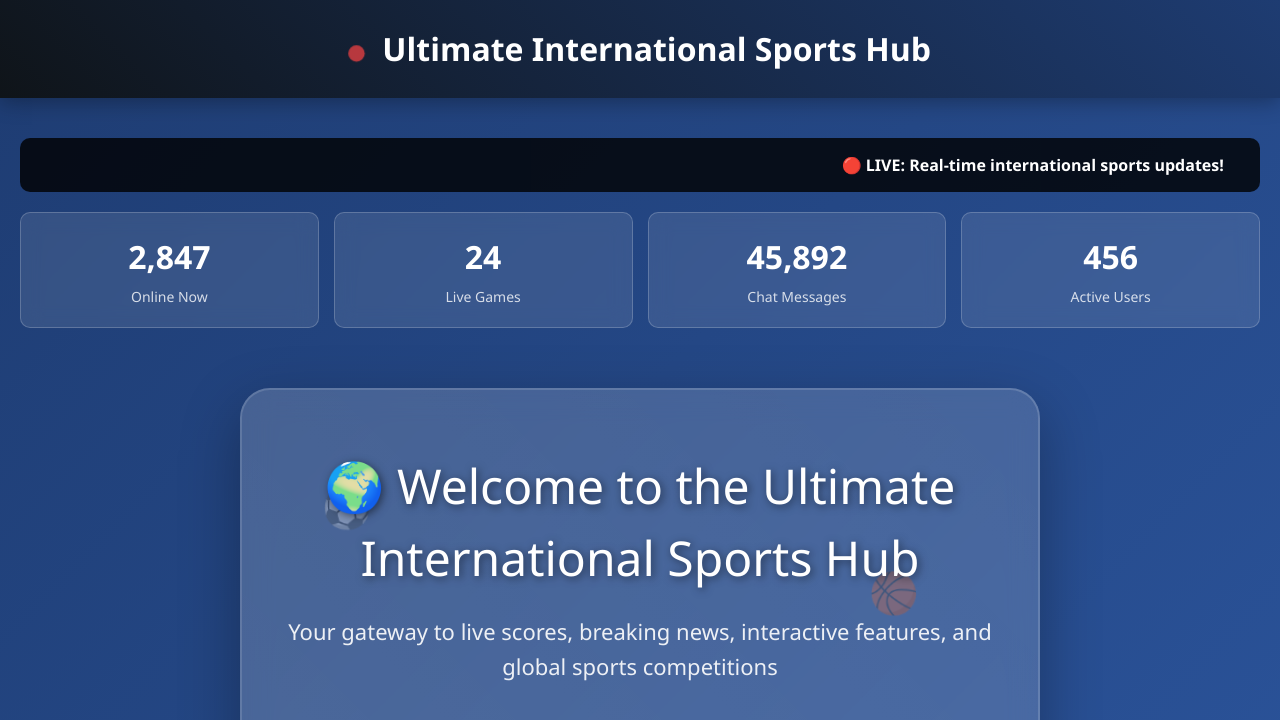
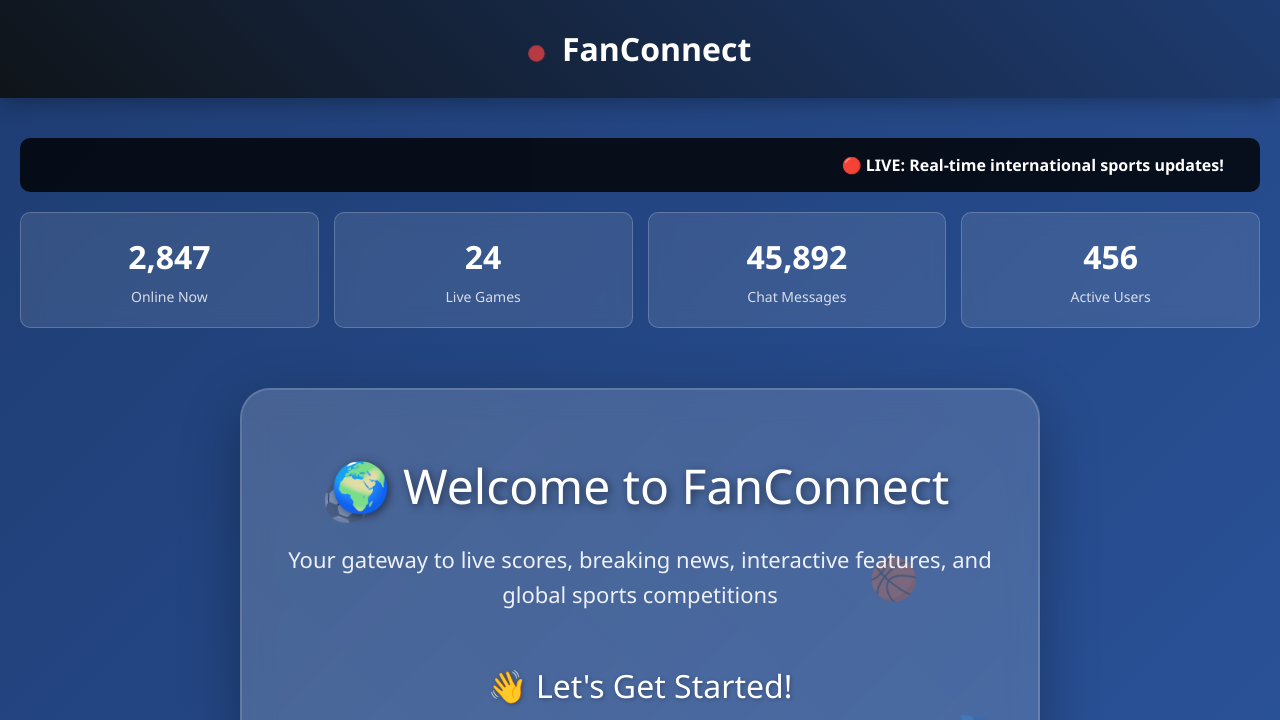
Before and after one commit to Rishumishra09/Fanconnect, a website: page index.html in a window 1280 px wide. Shown: the top 720 px of the page. Drawn offline with nearby package versions, Linux system fonts and the light colour scheme.

Commit message:
Update index.html

```diff
--- a/index.html
+++ b/index.html
@@ -3,7 +3,7 @@
  <head>
   <meta charset="UTF-8">
   <meta name="viewport" content="width=device-width, initial-scale=1.0">
-  <title>Ultimate International Sports Hub</title>
+  <title>FanConnect</title>
   <link rel="stylesheet" href="style.css">
   <script src="/_sdk/element_sdk.js"></script>
   <script src="/_sdk/data_sdk.js"></script>
@@ -11,7 +11,7 @@
   <script src="https://cdn.tailwindcss.com" type="text/javascript"></script>
  </head>
  <body>
-  <header><span class="live-indicator"></span> <span id="siteTitle">Ultimate International Sports Hub</span>
+  <header><span class="live-indicator"></span> <span id="siteTitle">FanConnect</span>
   </header>
   <div class="container"><!-- Live Ticker -->
    <div class="live-scores-ticker">
@@ -45,7 +45,7 @@
      <div class="welcome-hero">
       <div class="sports-icons-animation"><span class="floating-icon" style="animation-delay: 0s;">⚽</span> <span class="floating-icon" style="animation-delay: 0.5s;">🏀</span> <span class="floating-icon" style="animation-delay: 1s;">🎾</span> <span class="floating-icon" style="animation-delay: 1.5s;">🏏</span> <span class="floating-icon" style="animation-delay: 2s;">🏉</span> <span class="floating-icon" style="animation-delay: 2.5s;">🏅</span>
       </div>
-      <h1 class="hero-title">🌍 Welcome to the Ultimate International Sports Hub</h1>
+      <h1 class="hero-title">🌍 Welcome to FanConnect</h1>
       <p class="hero-subtitle">Your gateway to live scores, breaking news, interactive features, and global sports competitions</p>
       <div class="name-input-section">
        <h2>👋 Let's Get Started!</h2>
@@ -307,7 +307,7 @@
    </div>
   </div>
   <footer id="footerText">
-   © 2025 Ultimate International Sports Hub | Your Ultimate Gateway to International Sports
+   © 2025 FanConnect| Your Ultimate Gateway to International Sports
   </footer>
   <div class="toast" id="toast"></div>
   <script src="script.js"></script>
```
